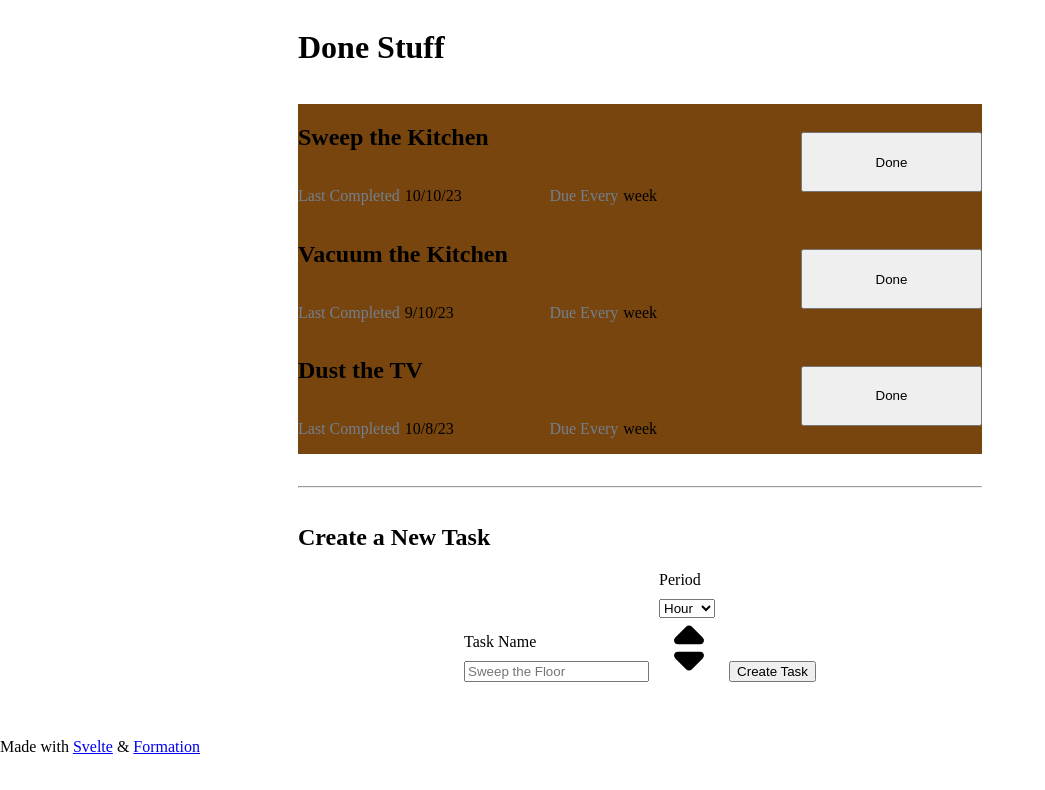
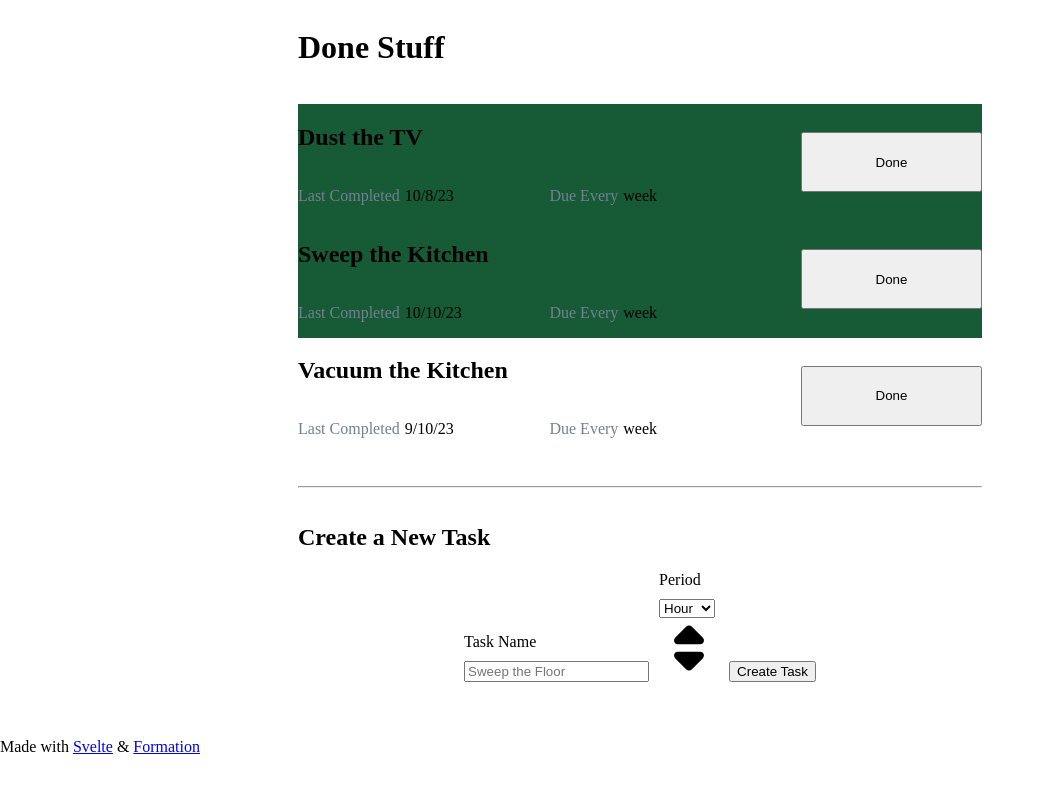
Before and after one commit to andrew-pyle/periodic, a Svelte app: page / in a window 1280 px wide. Shown: the top 790 px of the page, without its empty margins (0-1045 px from the left). Built offline with nearby package versions, Linux system fonts and the light colour scheme.

Commit message:
Begin computing Task status from lastComputed Task field and current Date. More work needed.

```diff
--- a/src/App.svelte
+++ b/src/App.svelte
@@ -5,7 +5,7 @@
   import Select from "./lib/Select.svelte";
   import Task from "./lib/Task.svelte";
   import type { TaskT } from "./lib/types";
-  import { completeActivity, id } from "./lib/utils";
+  import { completeActivity, id, sortByStatus } from "./lib/utils";
 
   let createMode = true;
 
@@ -18,6 +18,7 @@
         name: "Sweep the Kitchen",
         lastCompleted: new Date(2023, 9, 10).valueOf(),
         period: "week",
+        status: "did-today",
       },
     ],
     [
@@ -27,6 +28,7 @@
         name: "Vacuum the Kitchen",
         lastCompleted: new Date(2023, 8, 10).valueOf(),
         period: "week",
+        status: "up-to-date",
       },
     ],
     [
@@ -36,9 +38,13 @@
         name: "Dust the TV",
         lastCompleted: null,
         period: "week",
+        status: "did-today",
       },
     ],
   ]);
+
+  // Todo create computed `status` from current date and lastCompleted date
+  $: tasks = activities; // todo ...
 
   /**
    * Create a new Task from a 'Create Task' <form>
@@ -80,9 +86,10 @@
   <!-- OR -->
   <!-- <h2>List</h2> -->
   <ul class="no-bullet">
-    {#each activities.values() as task}
+    <!-- Todo use computed status from current date and lastCompleted date -->
+    {#each [...tasks.values()].sort(sortByStatus) as task}
       <li>
-        <Task {task} onComplete={completeTask} status="almost-due" />
+        <Task {task} onComplete={completeTask} status={task.status} />
       </li>
     {/each}
   </ul>
--- a/src/lib/Task.svelte
+++ b/src/lib/Task.svelte
@@ -1,13 +1,13 @@
 <script lang="ts">
-  import type { TaskStatus, TaskT } from "./types";
+  import type { TaskStatusT, TaskT } from "./types";
   import { lastCompletedFormatter } from "./utils";
 
   export let task: TaskT;
-  export let status: TaskStatus;
+  export let status: TaskStatusT;
   export let onComplete: (id: TaskT["id"]) => void;
 
   // Possible Statuses of the Task
-  const statusMap: { [T in TaskStatus]: string } = {
+  const statusMap: { [T in TaskStatusT]: string } = {
     "did-today": "success",
     "up-to-date": "blank",
     "almost-due": "warning",
--- a/src/lib/types.ts
+++ b/src/lib/types.ts
@@ -4,3 +4,5 @@ export interface TaskT {
 	lastCompleted: null | number; // millisecond time
 	period: "hour" | "day" | "week" | "month" | "year";
 }
+
+export type TaskStatusT = "did-today" | "up-to-date" | "almost-due" | "overdue";
--- a/src/lib/utils.ts
+++ b/src/lib/utils.ts
@@ -1,4 +1,4 @@
-import type { TaskT } from "./types";
+import type { TaskStatusT, TaskT } from "./types";
 
 /**
  * Create a new Task ID
@@ -35,3 +35,15 @@ export function completeActivity(
 	const complete = { ...old, lastCompleted: new Date().valueOf() };
 	return tasks.set(id, complete);
 }
+
+export function sortByStatus(
+	a: { status: TaskStatusT },
+	b: { status: TaskStatusT },
+) {
+	if (a.status === "did-today") {
+		return -1;
+	} else {
+		// TODO
+		return 1;
+	}
+}
```
